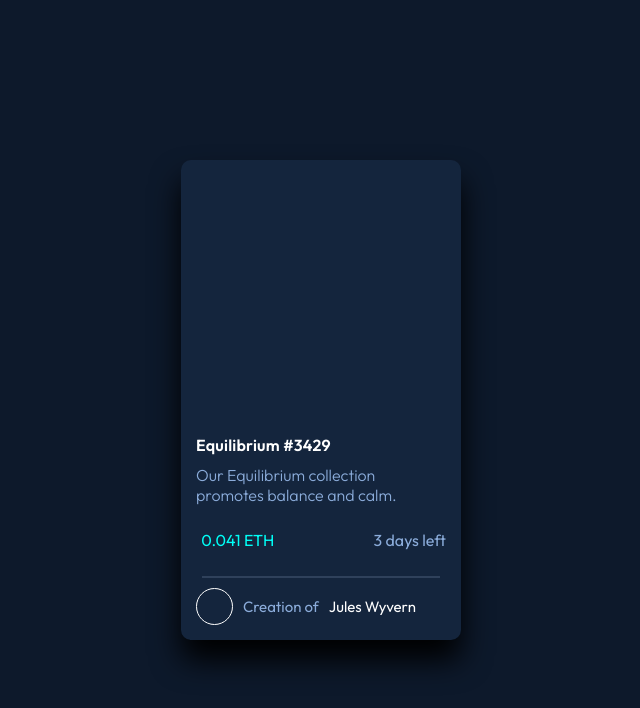
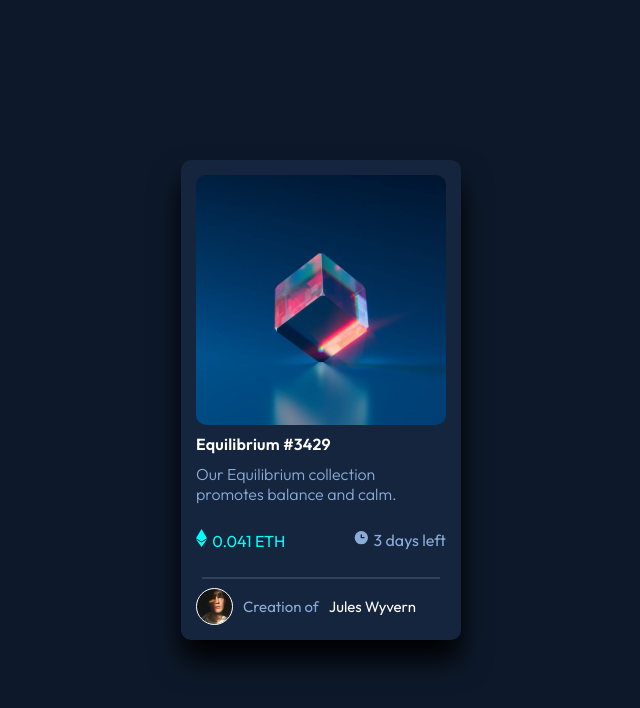
Before and after one commit to Amirosagan/NftFrontEnd, a plain HTML site: page index.html in a window 1280 px wide. Shown: the whole page, without its empty margins (319-959 px from the left). Drawn offline with Linux system fonts and the light colour scheme; the site is published under a folder, as on GitHub Pages, so addresses that start at the root find nothing.

Commit message:
edit img path

```diff
--- a/index.html
+++ b/index.html
@@ -36,8 +36,8 @@
         <div class="par">Our Equilibrium collection promotes balance and calm.</div>
 
         <div class="coin-leftTime">
-            <p><img src="/images/icon-ethereum.svg" alt=""> 0.041 ETH</p>
-            <p><img src="/images/icon-clock.svg" alt=""> 3 days left</p>
+            <p><img src="images/icon-ethereum.svg" alt=""> 0.041 ETH</p>
+            <p><img src="images/icon-clock.svg" alt=""> 3 days left</p>
         </div>
 
         <div class="line"></div>
--- a/style.css
+++ b/style.css
@@ -35,7 +35,7 @@ body {
 
 .img {
     border-radius: 10px;
-    background-image: url(/images/image-equilibrium.jpg);
+    background-image: url(images/image-equilibrium.jpg);
     background-repeat: no-repeat;
     background-size: cover;
     width: 250px;
@@ -45,7 +45,7 @@ body {
 }
 
 .img::after {
-    content: url(/images/icon-view.svg);
+    content: url(images/icon-view.svg);
     position: absolute;
     top: 50%;
     left: 50%;
@@ -125,7 +125,7 @@ body {
     width: 35px;
     height: 35px;
     margin-right: 10px;
-    background-image: url(/images/image-avatar.png);
+    background-image: url(images/image-avatar.png);
     background-repeat: no-repeat;
     background-size: cover;
     border: 1px solid var(--White);
```
